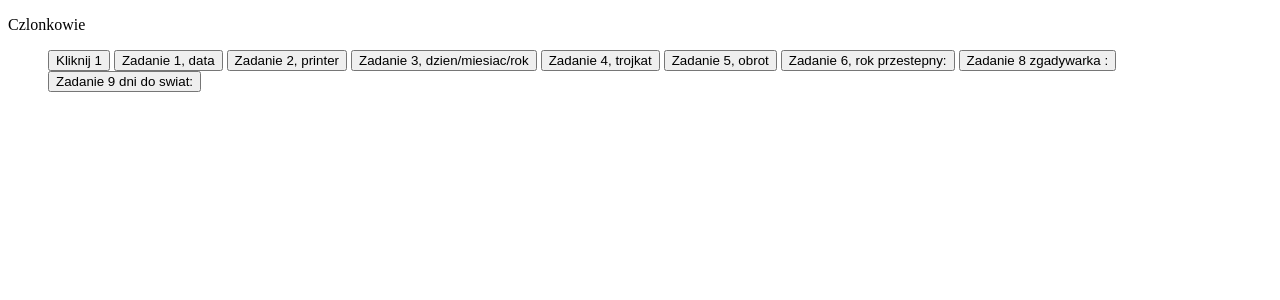
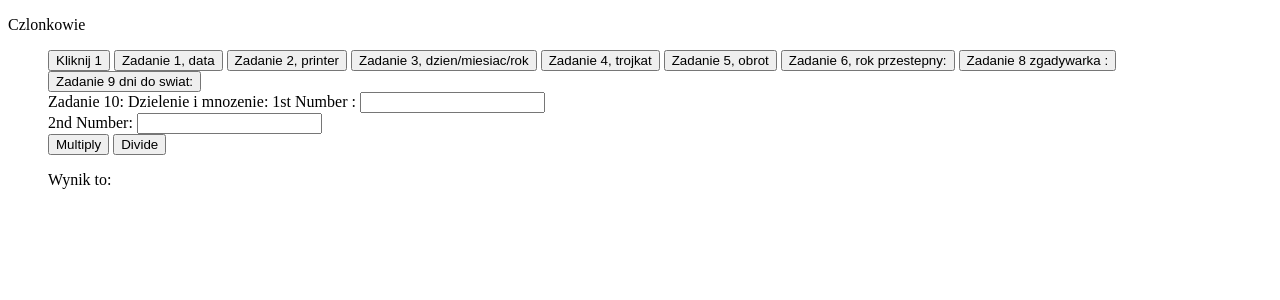
Before and after one commit to Miecznik/DjangoJavascript, a Django app: page /NaukaApki/ in a window 1280 px wide. Shown: the top 300 px of the page. Run offline with Django 4.2, Linux system fonts and the light colour scheme.

Commit message:
Nauka JS w Django Project

```diff
--- a/Koty/static/naukaJS.js
+++ b/Koty/static/naukaJS.js
@@ -113,3 +113,17 @@ function dniDoSwiat() {
     jedenDzien = 1000*60*60*24
     alert(" do swiat pozostalo :" + (swieta / jedenDzien ) + "Dni")
 }
+
+// 10. Write a JavaScript program to calculate multiplication and division of two numbers (input from user).  Go to the editor
+
+function dzielenie() {
+    numer1 = document.getElementById("firstNumber").value;
+    numer2 = document.getElementById('secondNumber').value;
+    document.getElementById("wynik").innerHTML = numer1 / numer2
+}
+function mnozenie(){
+    numer1 = document.getElementById("firstNumber").value;
+    numer2 = document.getElementById("secondNumber").value;
+    document.getElementById("wynik").innerHTML = numer1 * numer2
+
+}
--- a/Koty/templates/Koty.html
+++ b/Koty/templates/Koty.html
@@ -25,6 +25,16 @@
     <button onclick="rokPrzestepny()"> Zadanie 6, rok przestepny:</button>
     <button onclick="zgadywarka()"> Zadanie  8 zgadywarka :</button>
     <button onclick="dniDoSwiat()"> Zadanie 9 dni do swiat: </button>
+    <form>
+    Zadanie 10: Dzielenie i mnozenie:
+1st Number : <input type="text" id="firstNumber" /><br>
+2nd Number: <input type="text" id="secondNumber" /><br>
+<input type="button" onClick="mnozenie()" Value="Multiply" />
+<input type="button" onClick="dzielenie()" Value="Divide" />
+</form>
+    <p>Wynik to:</p>
+<span id="wynik">
 
+</span>
 
 {% endblock %}
```
